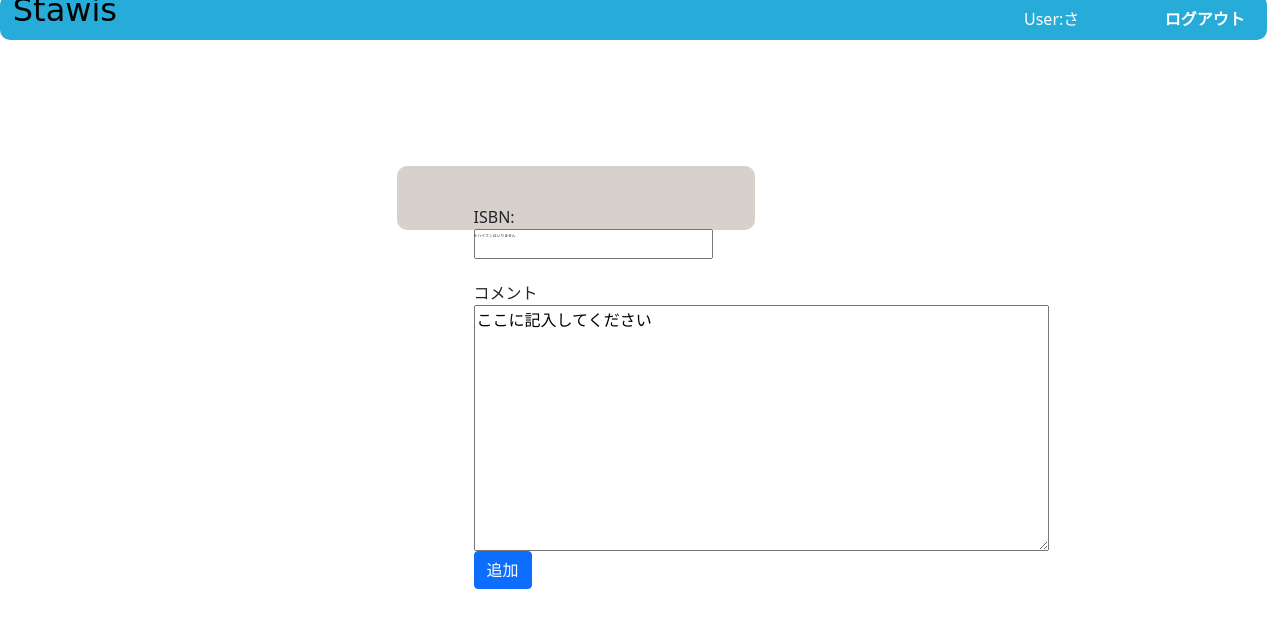
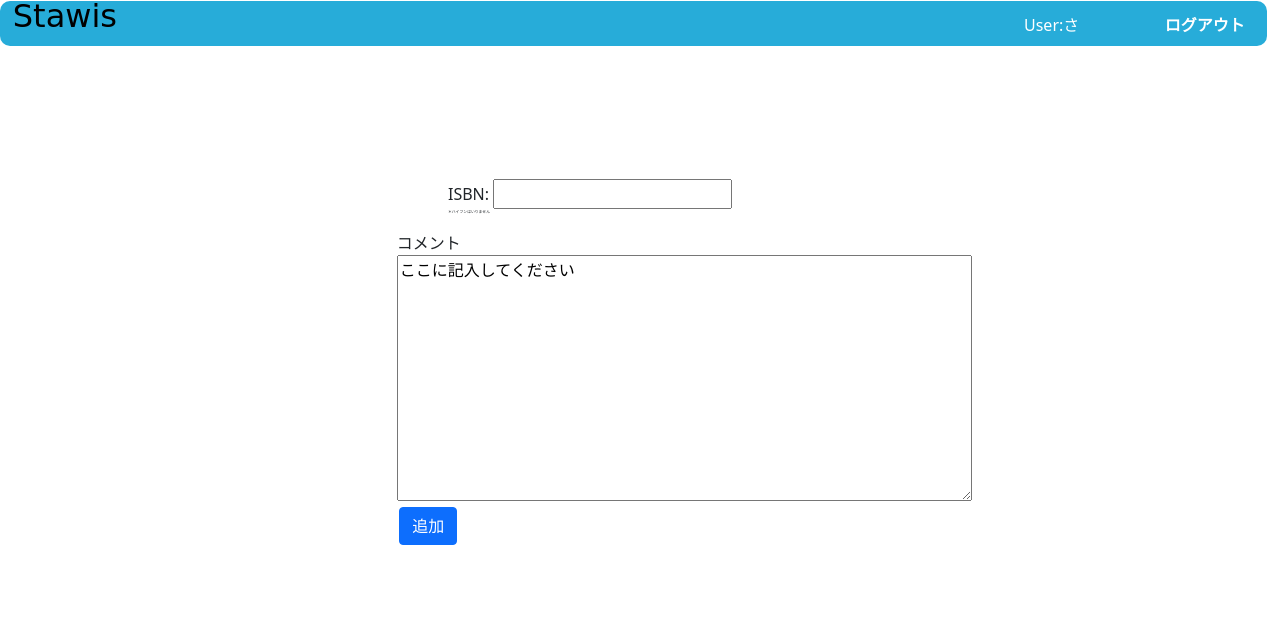
Before and after one commit to KLAKALU/Stawis, a Flask app: page /add in a window 1280 px wide. Shown: the top 628 px of the page. Run offline with Flask 3, Linux system fonts and the light colour scheme; a user stored in the database is signed in.

Commit message:
見た目改善

```diff
--- a/static/css/layout.css
+++ b/static/css/layout.css
@@ -4,7 +4,7 @@ header{
     height:3.5vw;
     width:99vw;
     position:relative;
-    top:-0.4vw;
+    top:0.1vw;
     z-index:10;
     border-radius: 10px;
 }
@@ -50,8 +50,8 @@ header{
 .add_button{
     width:10vw;
     position:absolute;
-    left:70vw;
-    bottom: 42vw;
+    left:68.5vw;
+    bottom: 42.5vw;
     display:block;
     font-weight: bold;
     text-decoration: none;
@@ -89,11 +89,10 @@ header{
     padding-top:3vw;
     padding-bottom:1vw;
     border-radius:10px;
-    background-color:#d8d1cb;
 }
 .cr{
     position:relative;
-    bottom:2vw;
+    bottom:0vw;
     left:0vw;
     font-size:0.3vw;
 }
@@ -104,14 +103,21 @@ header{
 .input_isbn{
     position:relative;
     bottom:2vw;
+    left:-2vw;
     width:33vw;
 }
 .isbn_label{
     position:relative;
     bottom:2vw;
 }
-.input_reviwe{
+.input_review{
     position:relative;
+    bottom:2vw;
+    left:-6vw;
+}
+form button{
+    position:relative;
+    left:-5.8vw;
     bottom:1.5vw;
 }
 
--- a/templates/add.html
+++ b/templates/add.html
@@ -2,16 +2,13 @@
 {% block content %}
 <body>
     <p class="page_name">検索画面</p>
-    {% for message in get_flashed_messages() %}
-        {{ message }}
-    {% endfor %}
     <div class="box">
-        <form action="/add" method="POST" class="input_isbm">
-            <div>
+        <form action="/add" method="POST">
+            <div class="input_isbn">
                 <label for="formFile">ISBN:</label>
-                <input class="input_isbm" type="text" name="ISBN" step="1.0" max="16" required>
+                <input type="text" name="ISBN" step="1.0" max="16" required>
+                <p class="cr">＊ハイフンはいりません</p>
             </div>
-            <p class="cr">＊ハイフンはいりません</p>
             <div class="input_review">
                 <label class="review_label">コメント</label>
                 <textarea  rows="10" cols="60" name="review">ここに記入してください</textarea>
```
